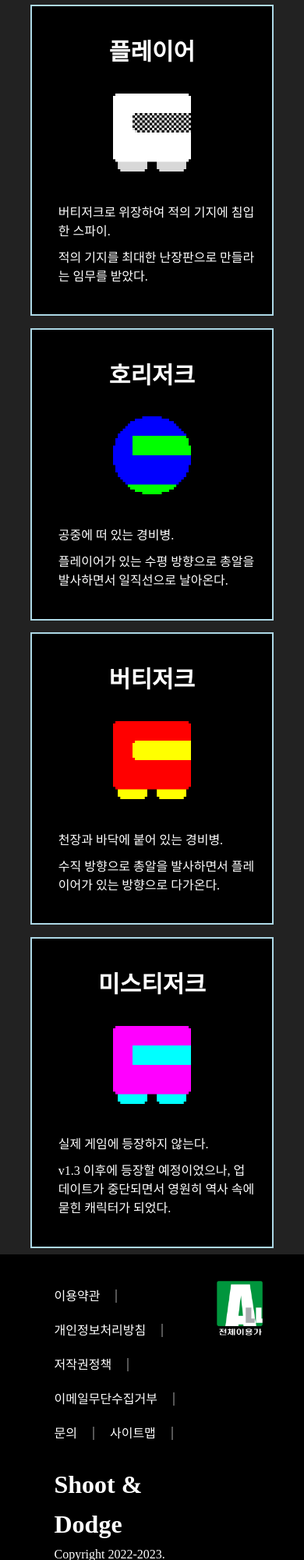
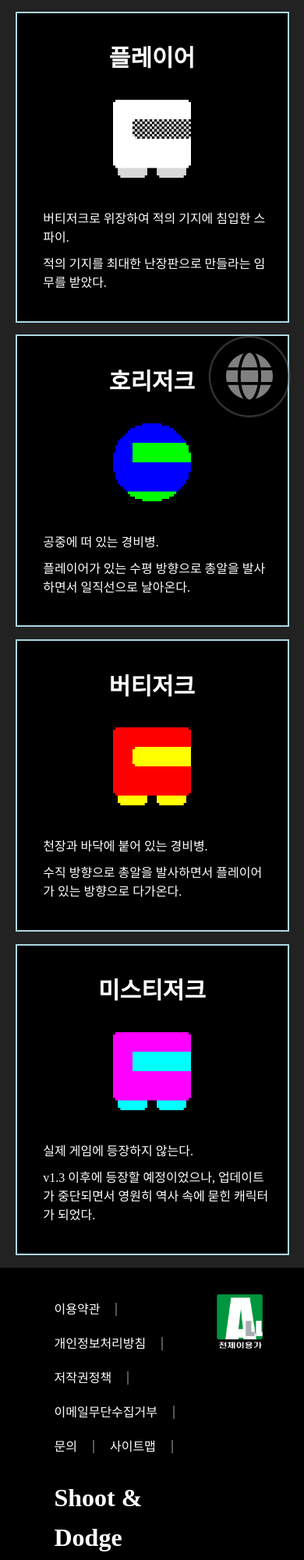
Before and after one commit to waypil/portfolio, a Flask app: page / in a window 390 px wide. Shown: the part 291-2292 px from the top of the page at 78% size. Run offline with Flask 2, Linux system fonts and the light colour scheme; parts of the project's set-up code (start-up, migrations or seed data) failed here and were passed over; some libraries are stand-ins or nearby versions; some web fonts are replaced.

Commit message:
v1.4.0
Implement Multi-Language(Korean, English, Japanese) using MongoDB Atlas and Ajax

```diff
--- a/app.py
+++ b/app.py
@@ -1,18 +1,27 @@
 # -*- coding: utf-8 -*-
 
 from flask import Flask, render_template, request, jsonify, url_for
+from pymongo import MongoClient
+from static.gitignore.constants import *
 
+
+# Flask 실행
 app = Flask(__name__)
+
+# MongoDB 실행
+client = MongoClient(ATLAS_URI)  # Atlas URI 서식을 위해 dnspython 라이브러리를 반드시 설치해야 함
+db = client.WAYPILDB  # DB 불러오기. 없으면 생성
 
 @app.route('/')
 def home():
    return render_template('index.html')  # 서버에 파일 요청, 서버에 있던 HTML 파일의 코드를 모두 실행하기
 
-"""
-@app.route('/mypage')
-def mypage():
-   return '내 페이지!'
-"""
+@app.route('/language', methods=['GET'])
+def read_language():
+   langCode = request.args.get('lang')
+   rows = list(db.languages.find({}, {'tid':True, f'{langCode}':True, '_id': False}))
+   return jsonify({'all_rows': rows})
+
 
 if __name__ == '__main__':
    app.run('0.0.0.0', port=5000, debug=True)
--- a/static/css/style.css
+++ b/static/css/style.css
@@ -26,6 +26,7 @@
 }
 ul, ol {
     list-style: none;
+    background-color: transparent;
 }
 a {
     text-decoration: none;  /* 하이퍼링크 밑줄이 없어짐 */
@@ -37,6 +38,7 @@ i, h1, h2, h3, h4, h5, h6, p, span, img, a, div {
 main, section, article {
     background-color: #222;
 }
+
 
 
 
@@ -226,6 +228,9 @@ main h1 {
 
 /* Section & Article : CharactersInfo */
 
+section {
+    padding: 1vh 0;
+}
 section#charactersInfo {
     display: flex;
     justify-content: center;
@@ -275,6 +280,9 @@ section#charactersInfo article div.charDescr p {
 }
 
 @media (max-width: 860px) {
+    section#charactersInfo article {
+        width: 42vw;
+    }
     section#charactersInfo article div.charFlexBox {
         flex-direction: column;
     }
@@ -283,17 +291,20 @@ section#charactersInfo article div.charDescr p {
     }
 }
 @media (max-width: 570px) {
+    section#charactersInfo article {
+        width: 90vw;
+    }
     section#charactersInfo article div.charFlexBox {
         flex-direction: row;
     }
     section#charactersInfo {
         flex-direction: column;
     }
-    section#charactersInfo article {
-        width: 80vw;
-    }
 }
 @media (max-width: 450px) {
+    section#charactersInfo article {
+        width: 90vw;
+    }
     section#charactersInfo article div.charFlexBox {
         flex-direction: column;
     }
@@ -302,6 +313,63 @@ section#charactersInfo article div.charDescr p {
     }
 }
 
+
+
+/* Aside */
+
+aside div#languageUI * {
+    cursor: pointer;
+}
+aside div#languageUI ul#languageList {
+    display: none;
+    position: fixed;
+    right: 20px;
+    bottom: 120px;
+}
+aside div#languageUI ul#languageList.visible {
+    display: flex;
+    justify-content: center;
+    align-items: center;
+    flex-direction: column;
+}
+aside div#languageUI ul#languageList li {
+    width: 125px;
+    height: 50px;
+    background-color: black;
+    border: white solid 3px;
+    border-radius: 30%;
+    margin-bottom: 20px;
+    font-size: large;
+    font-weight: bold;
+    display: flex;
+    justify-content: center;
+    align-items: center;
+}
+aside div#languageUI ul#languageList li.currentLanguage,
+aside div#languageUI ul#languageList li:hover {
+    background-color: white;
+    color: black;
+}
+aside div#languageUI span#languageBtn {
+    position: fixed;
+    right: 20px;
+    bottom: 20px;
+    width: 100px;
+    height: 100px;
+    opacity: 0.5;
+    background-color: black;
+    border-radius: 50%;
+    box-shadow: 0 0 0.5vw 0.5vw gray;
+    display: flex;
+    justify-content: center;
+    align-items: center;
+}
+aside div#languageUI span#languageBtn:hover {
+    opacity: 1;
+}
+aside div#languageUI span#languageBtn i {
+    font-size: 60px;
+}
 
 
 
@@ -314,7 +382,6 @@ footer #body {
     margin: auto;  /* 가운데 정렬 */
     width: 90vw;
     padding: 30px 30px;
-
 }
 footer #body #left {
     width: 100%;
--- a/templates/index.html
+++ b/templates/index.html
@@ -84,15 +84,8 @@
         -->
     </main>
 
-    <section>
-        <article></article>
-        <article></article>
-        <article></article>
-        <article></article>
-    </section>
-
     <section id="charactersInfo">
-        <article>
+        <article id="playerInfo">
             <h1>플레이어</h1>
             <div class="charFlexBox">
                 <img src="../static/resources/image/bulletian-player.png" alt="bulletian-player">
@@ -102,7 +95,7 @@
                 </div>
             </div>
         </article>
-        <article>
+        <article id="horizorkInfo">
             <h1>호리저크</h1>
             <div class="charFlexBox">
                 <img src="../static/resources/image/bulletian-horizork.png" alt="bulletian-horizork">
@@ -112,7 +105,7 @@
                 </div>
             </div>
         </article>
-        <article>
+        <article id="vertizorkInfo">
             <h1>버티저크</h1>
             <div class="charFlexBox">
                 <img src="../static/resources/image/bulletian-vertizork.png" alt="bulletian-vertizork">
@@ -122,7 +115,7 @@
                 </div>
             </div>
         </article>
-        <article>
+        <article id="mystizorkInfo">
             <h1>미스티저크</h1>
             <div class="charFlexBox">
                 <img src="../static/resources/image/bulletian-mystizork.png" alt="bulletian-mystizork">
@@ -135,7 +128,16 @@
     </section>
 
     <aside>
-
+        <div id="languageUI">
+            <ul class="" id="languageList">
+                <li class="ko currentLanguage" onclick="selectLanguage('ko')">한국어</li>
+                <li class="en" onclick="selectLanguage('en')">English</li>
+                <li class="ja" onclick="selectLanguage('ja')">日本語</li>
+            </ul>
+            <span class="circle" id="languageBtn" onclick="toggleLanguageList()">
+                <i class="fa-solid fa-globe"></i>
+            </span>
+        </div>
     </aside>
 
     <footer>
@@ -182,7 +184,6 @@
                 </a>
             <div>
         </div>
-
     </footer>
 </body>
 
```
Also changed, not shown: static/js/main.js (+92 -0 lines), 1 other file.
